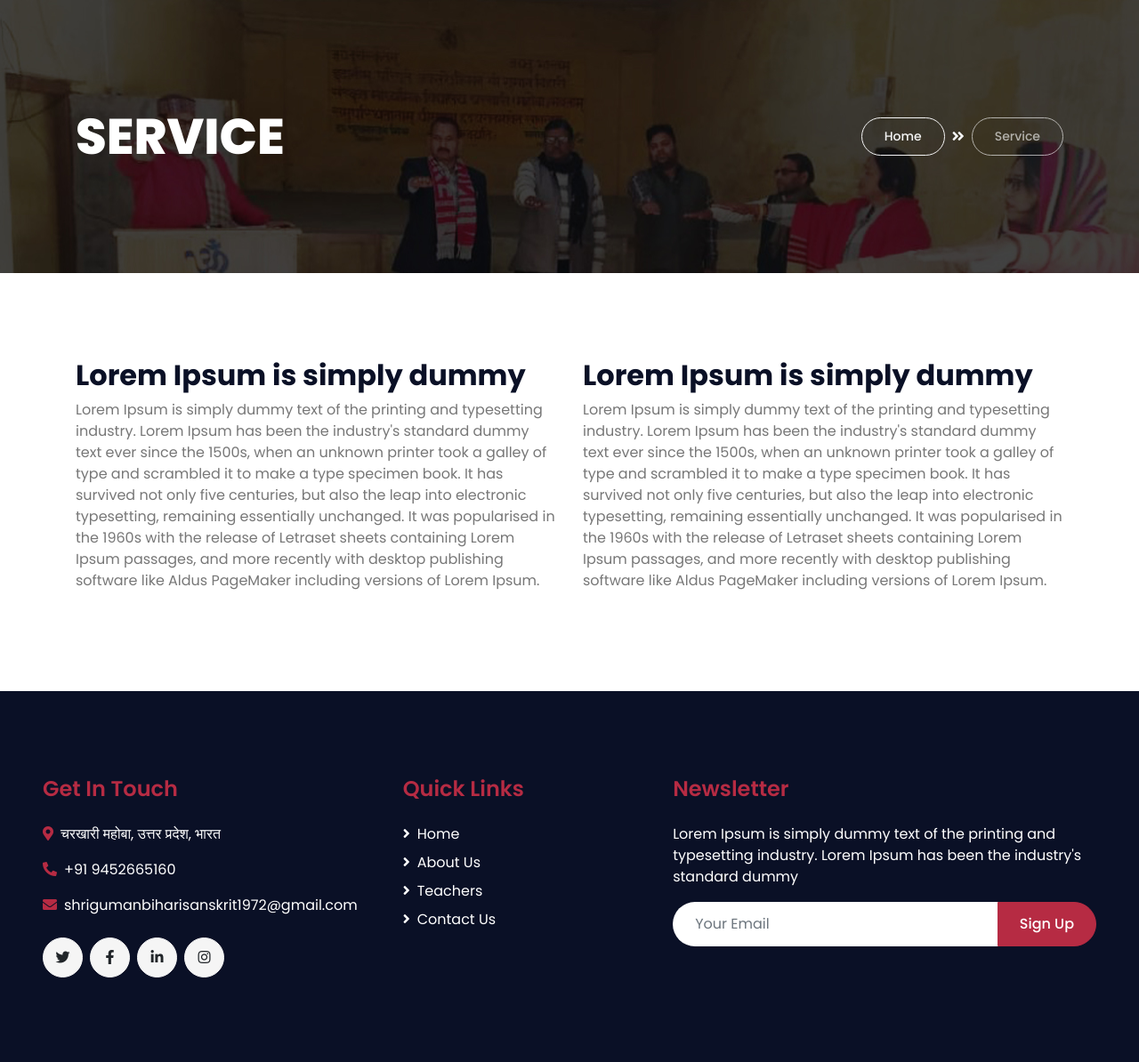
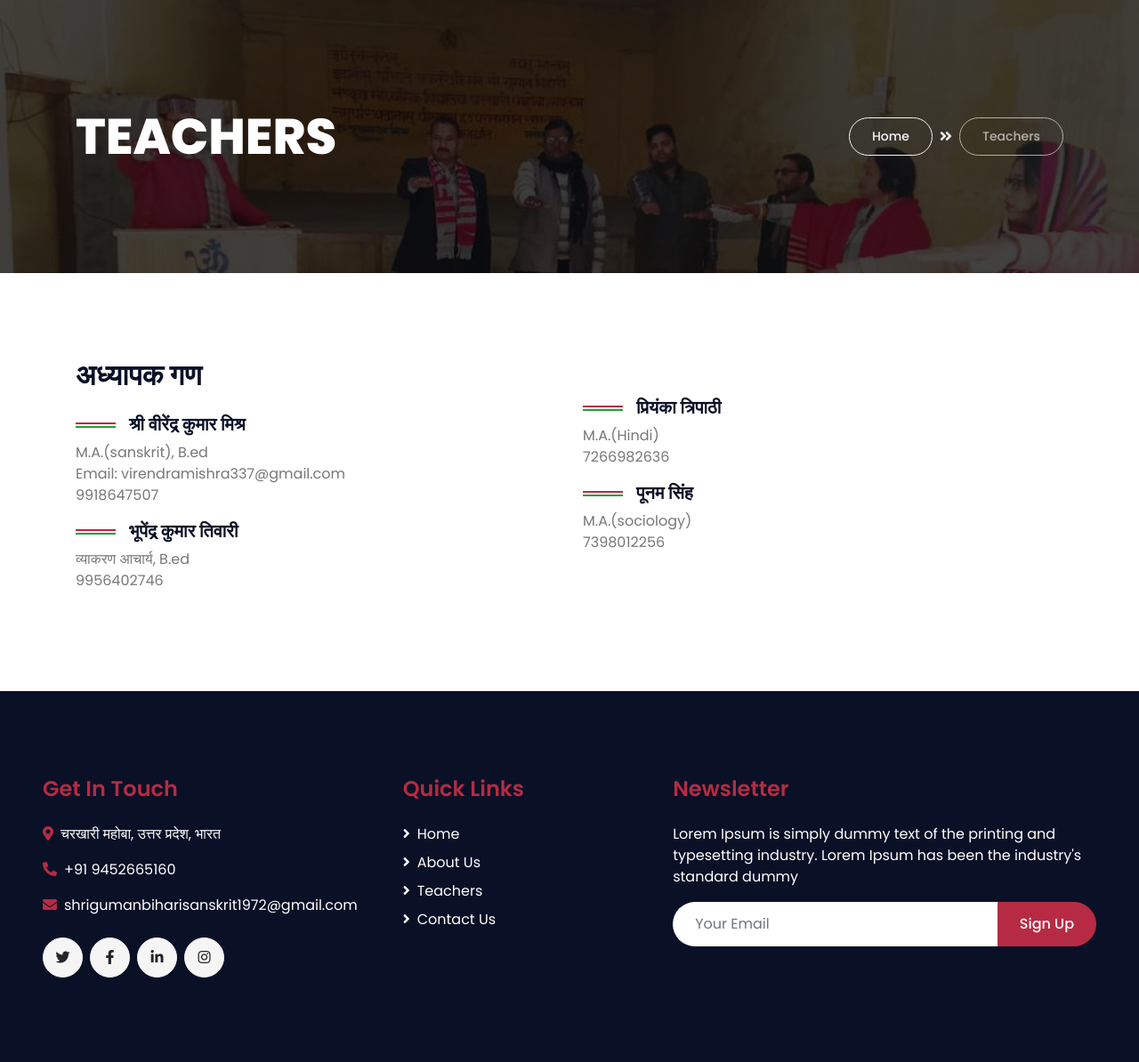
Before and after one commit to abhishekptrt/gbsv, a PHP site: page /page.php in a window 1280 px wide. Shown: the part 126-1320 px from the top of the page at 89% size. Run offline with PHP 8.4, Linux system fonts and the light colour scheme; some libraries are stand-ins or nearby versions.

Commit message:
text changes

```diff
--- a/contact.php
+++ b/contact.php
@@ -60,7 +60,7 @@
                     <h1 class="section-title mb-3">Contact Us </h1>
                 </div>
                 <div class="col-lg-6">
-                    <h4 class="font-weight-normal text-muted mb-3">Eirmod kasd duo eos et magna, diam dolore stet sea clita sit ea erat lorem. Ipsum eos ipsum magna lorem stet</h4>
+                    <h4 class="font-weight-normal text-muted mb-3">&nbsp;</h4>
                 </div>
             </div>
             <div class="row">
@@ -94,8 +94,9 @@
                 </div>
                 <div class="col-lg-5" style="min-height: 400px;">
                     <div class="position-relative h-100 rounded overflow-hidden">
+
                         <iframe style="width: 100%; height: 100%; object-fit: cover;"
-                        src="https://www.google.com/maps/embed?pb=!1m18!1m12!1m3!1d3001156.4288297426!2d-78.01371936852176!3d42.72876761954724!2m3!1f0!2f0!3f0!3m2!1i1024!2i768!4f13.1!3m3!1m2!1s0x4ccc4bf0f123a5a9%3A0xddcfc6c1de189567!2sNew%20York%2C%20USA!5e0!3m2!1sen!2sbd!4v1603794290143!5m2!1sen!2sbd"
+                        src="https://www.google.com/maps/embed?pb=!1m18!1m12!1m3!1d28832.90482917514!2d79.7332364827164!3d25.40102435820579!2m3!1f0!2f0!3f0!3m2!1i1024!2i768!4f13.1!3m3!1m2!1s0x399d36071d261399%3A0x75a76e27d4cbf1df!2sCharkhari%2C%20Uttar%20Pradesh%20210421!5e0!3m2!1sen!2sin!4v1653822160541!5m2!1sen!2sin"
                         frameborder="0" style="border:0;" allowfullscreen="" aria-hidden="false" tabindex="0"></iframe>
                     </div>
                 </div>
--- a/index.php
+++ b/index.php
@@ -359,11 +359,10 @@
         <div class="container py-5">
             <div class="row align-items-end mb-4">
                 <div class="col-lg-6">
-                    <h6 class="text-secondary font-weight-semi-bold text-uppercase mb-3">Meet Our Team</h6>
-                    <h1 class="section-title mb-3">Meet Our Highly Important Persons</h1>
+                    <h4 class="section-title mb-3">विद्याधनं सर्वधनं प्रधानम्:</h4>
                 </div>
                 <div class="col-lg-6">
-                    <h4 class="font-weight-normal text-muted mb-3">Lorem Ipsum is simply dummy text of the printing and typesetting industry. Lorem Ipsum has been the </h4>
+                    <h4 class="font-weight-normal text-muted mb-3">&nbsp;</h4>
                 </div>
             </div>
             <div class="row">
--- a/page.php
+++ b/page.php
@@ -37,13 +37,13 @@
         <div class="container py-5">
             <div class="row align-items-center py-4">
                 <div class="col-md-6 text-center text-md-left">
-                    <h1 class="display-4 mb-4 mb-md-0 text-secondary text-uppercase">Service</h1>
+                    <h1 class="display-4 mb-4 mb-md-0 text-secondary text-uppercase">Teachers</h1>
                 </div>
                 <div class="col-md-6 text-center text-md-right">
                     <div class="d-inline-flex align-items-center">
                         <a class="btn btn-sm btn-outline-light" href="">Home</a>
                         <i class="fas fa-angle-double-right text-light mx-2"></i>
-                        <a class="btn btn-sm btn-outline-light disabled" href="">Service</a>
+                        <a class="btn btn-sm btn-outline-light disabled" href="">Teachers</a>
                     </div>
                 </div>
             </div>
@@ -57,31 +57,32 @@
         <div class="container">
             <div class="row align-items-center">
                 <div class="col-lg-6">
-					<h2>Lorem Ipsum is simply dummy</h2>
-                  <!--  <h6 class="text-secondary font-weight-semi-bold text-uppercase mb-3">Our Services</h6>
-                    <h1 class="mb-4 section-title">Awesome Cleaning Services For You</h1>
-                    <p>Invidunt lorem justo clita. Erat lorem labore ea, justo dolor lorem ipsum ut sed eos, ipsum et dolor kasd sit ea justo. Erat justo sed sed diam. Ea et erat ut sed diam sea ipsum</p>
-                    <a href="" class="btn btn-primary mt-3 py-2 px-4">More Services</a>-->
-					<p>Lorem Ipsum is simply dummy text of the printing and typesetting industry. Lorem Ipsum has been the industry's standard dummy text ever since the 1500s, when an unknown printer took a galley of type and scrambled it to make a type specimen book. It has survived not only five centuries, but also the leap into electronic typesetting, remaining essentially unchanged. It was popularised in the 1960s with the release of Letraset sheets containing Lorem Ipsum passages, and more recently with desktop publishing software like Aldus PageMaker including versions of Lorem Ipsum.</p>
+					<h2 class="mb-4">अध्यापक गण</h2>
+
+                    <h5 class="mb-2 section-title">श्री वीरेंद्र कुमार मिश्र</h5>
+                 	<p> M.A.(sanskrit), B.ed </br>
+                    Email: virendramishra337@gmail.com</br>
+                    9918647507
+                  </p>
+                     </p>
+                    <h5 class="mb-2 section-title">भूपेंद्र कुमार तिवारी</h5>
+                    <p>  व्याकरण आचार्य, B.ed </br>
+                       9956402746
+                     </p>
                 </div>
                 <div class="col-lg-6">
-					<h2>Lorem Ipsum is simply dummy</h2>
-                  <!--  <h6 class="text-secondary font-weight-semi-bold text-uppercase mb-3">Our Services</h6>
-                    <h1 class="mb-4 section-title">Awesome Cleaning Services For You</h1>
-                    <p>Invidunt lorem justo clita. Erat lorem labore ea, justo dolor lorem ipsum ut sed eos, ipsum et dolor kasd sit ea justo. Erat justo sed sed diam. Ea et erat ut sed diam sea ipsum</p>
-                    <a href="" class="btn btn-primary mt-3 py-2 px-4">More Services</a>-->
-					<p>Lorem Ipsum is simply dummy text of the printing and typesetting industry. Lorem Ipsum has been the industry's standard dummy text ever since the 1500s, when an unknown printer took a galley of type and scrambled it to make a type specimen book. It has survived not only five centuries, but also the leap into electronic typesetting, remaining essentially unchanged. It was popularised in the 1960s with the release of Letraset sheets containing Lorem Ipsum passages, and more recently with desktop publishing software like Aldus PageMaker including versions of Lorem Ipsum.</p>
+					<h5 class="mb-2 section-title"> प्रियंका त्रिपाठी</h5>
+                    <p>M.A.(Hindi)</br>
+                     7266982636
+                    </p>
+                    <h5 class="mb-2 section-title">पूनम सिंह</h5>
+                    <p>M.A.(sociology) </br>7398012256</p>
                 </div>
             </div>
         </div>
     </div>
     <!-- Services End -->
 
-
-
-
-
-
 <?php include "footer.php" ?>
 </body>
 
```
